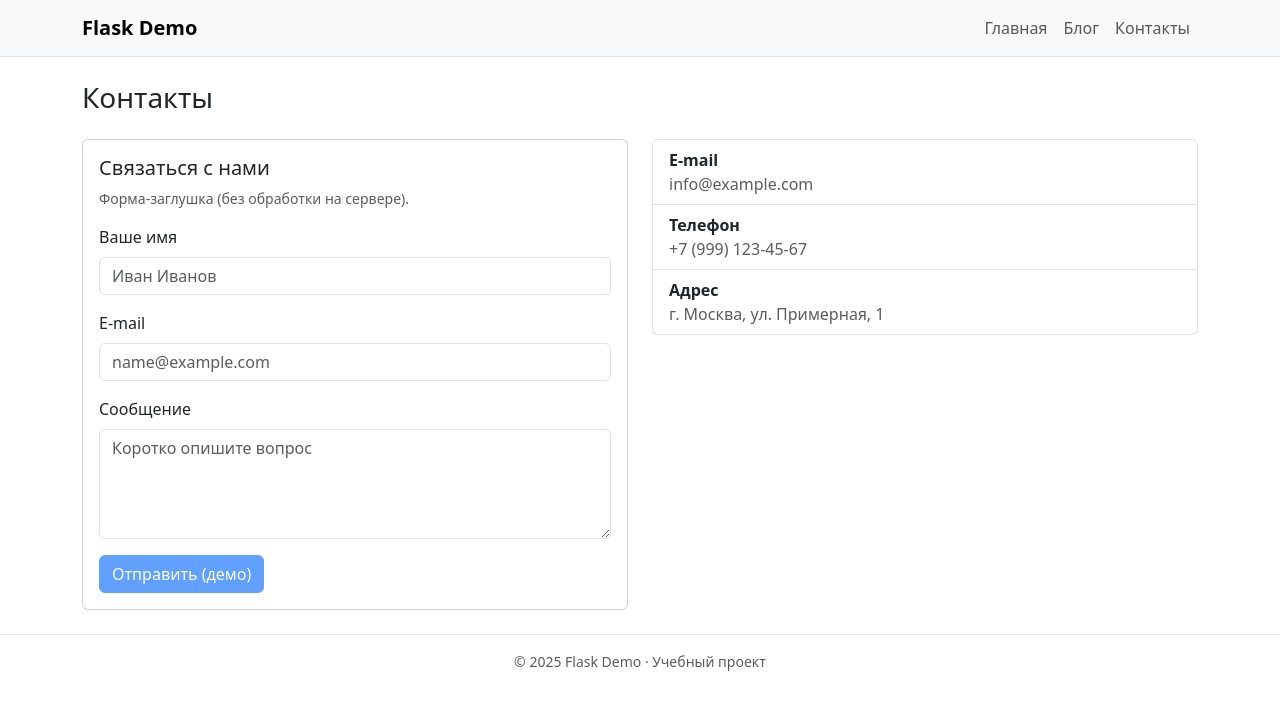
After one commit to Armen2210/VD04_Flask, a Flask app: template templates/contacts_homework_VD05_Jinja.html in a window 1280 px wide. The commit adds this page. Shown: the top 710 px of the page. Run offline with Flask 3, Linux system fonts and the light colour scheme; the template is opened without the code that fills it, so the values that code supplies are empty.

Commit message:
new files

```diff
--- /dev/null
+++ b/templates/base_homework_VD05_Jinja.html
@@ -0,0 +1,36 @@
+<!doctype html>
+<html lang="ru">
+<head>
+  <meta charset="utf-8">
+  <title>Главная — Мини-сайт</title>
+  <meta name="viewport" content="width=device-width, initial-scale=1">
+  <link href="https://cdn.jsdelivr.net/npm/bootstrap@5.3.3/dist/css/bootstrap.min.css" rel="stylesheet">
+</head>
+<body>
+<nav class="navbar navbar-expand-lg navbar-light bg-light border-bottom">
+  <div class="container">
+    <a class="navbar-brand fw-semibold" href="/">Flask Demo</a>
+    <button class="navbar-toggler" type="button" data-bs-toggle="collapse" data-bs-target="#nav">
+      <span class="navbar-toggler-icon"></span>
+    </button>
+    <div id="nav" class="collapse navbar-collapse">
+      <ul class="navbar-nav ms-auto">
+        <li class="nav-item"><a class="nav-link {% if active_page == 'home' %}active{% endif %}" href="/">Главная</a></li>
+        <li class="nav-item"><a class="nav-link {% if active_page == 'blog' %}active{% endif %}" href="/blog">Блог</a></li>
+        <li class="nav-item"><a class="nav-link {%if active_page == 'contacts' %}active{% endif %}" href="/contacts">Контакты</a></li>
+      </ul>
+    </div>
+  </div>
+</nav>
+
+<main class="container py-4">
+    {% block content%}{% endblock %}
+</main>
+
+<footer class="border-top py-3">
+  <div class="container text-center text-muted small">© 2025 Flask Demo · Учебный проект</div>
+</footer>
+
+<script src="https://cdn.jsdelivr.net/npm/bootstrap@5.3.3/dist/js/bootstrap.bundle.min.js"></script>
+</body>
+</html>
--- /dev/null
+++ b/templates/contacts_homework_VD05_Jinja.html
@@ -0,0 +1,52 @@
+
+{% extends "base_homework_VD05_Jinja.html" %}
+
+{% block title %}Контакты — Мини-сайт{% endblock %}
+
+{% block content %}
+
+  <h1 class="h3 mb-4">Контакты</h1>
+
+  <div class="row g-4">
+    <div class="col-md-6">
+      <div class="card h-100">
+        <div class="card-body">
+          <h5 class="card-title">Связаться с нами</h5>
+          <p class="text-muted small">Форма-заглушка (без обработки на сервере).</p>
+          <form>
+            <div class="mb-3">
+              <label class="form-label">Ваше имя</label>
+              <input type="text" class="form-control" placeholder="Иван Иванов">
+            </div>
+            <div class="mb-3">
+              <label class="form-label">E-mail</label>
+              <input type="email" class="form-control" placeholder="name@example.com">
+            </div>
+            <div class="mb-3">
+              <label class="form-label">Сообщение</label>
+              <textarea class="form-control" rows="4" placeholder="Коротко опишите вопрос"></textarea>
+            </div>
+            <button type="submit" class="btn btn-primary" disabled>Отправить (демо)</button>
+          </form>
+        </div>
+      </div>
+    </div>
+
+    <div class="col-md-6">
+      <div class="list-group">
+        <div class="list-group-item">
+          <div class="fw-semibold">E-mail</div>
+          <div class="text-muted">info@example.com</div>
+        </div>
+        <div class="list-group-item">
+          <div class="fw-semibold">Телефон</div>
+          <div class="text-muted">+7 (999) 123-45-67</div>
+        </div>
+        <div class="list-group-item">
+          <div class="fw-semibold">Адрес</div>
+          <div class="text-muted">г. Москва, ул. Примерная, 1</div>
+        </div>
+      </div>
+    </div>
+  </div>
+{% endblock %}
```
Also changed, not shown: main_homework_VD05_Jinja.py (added, +18 -0 lines), templates/blog_homework_VD05_Jinja.html (added, +27 -0 lines), templates/index_homework_VD05_Jinja.html (added, +38 -0 lines), templates/main.html (+15 -0 lines).
